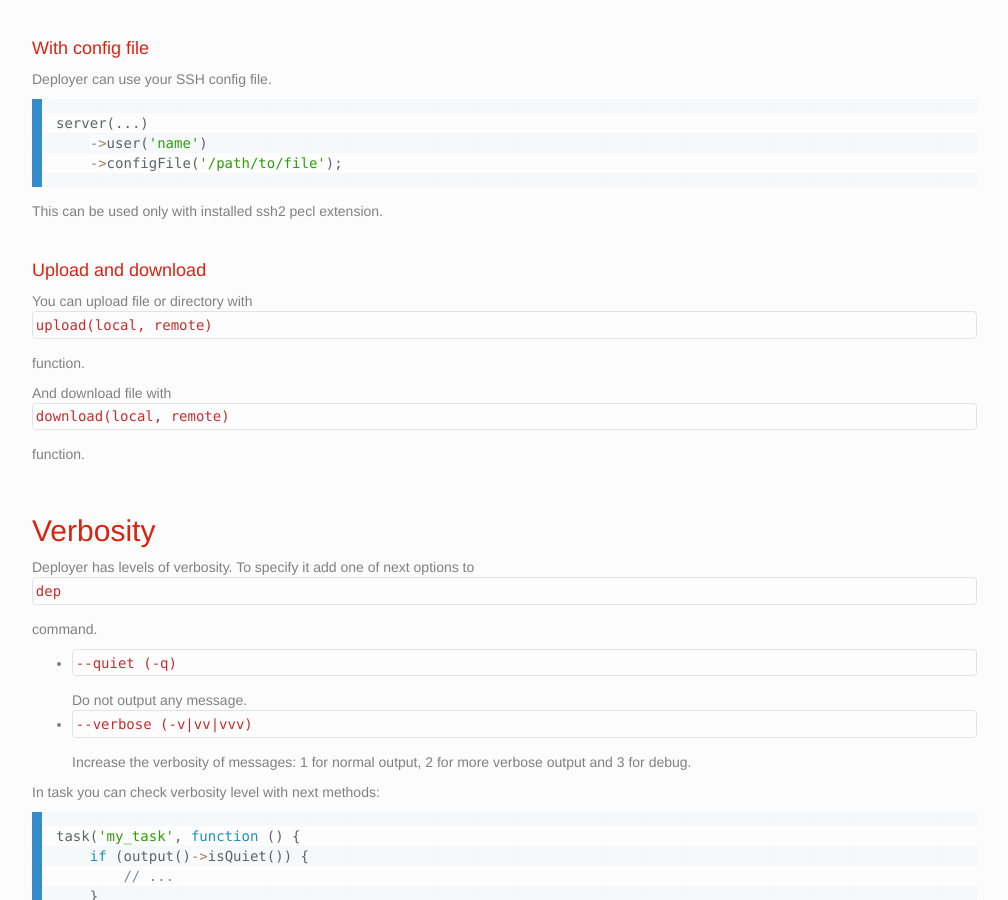
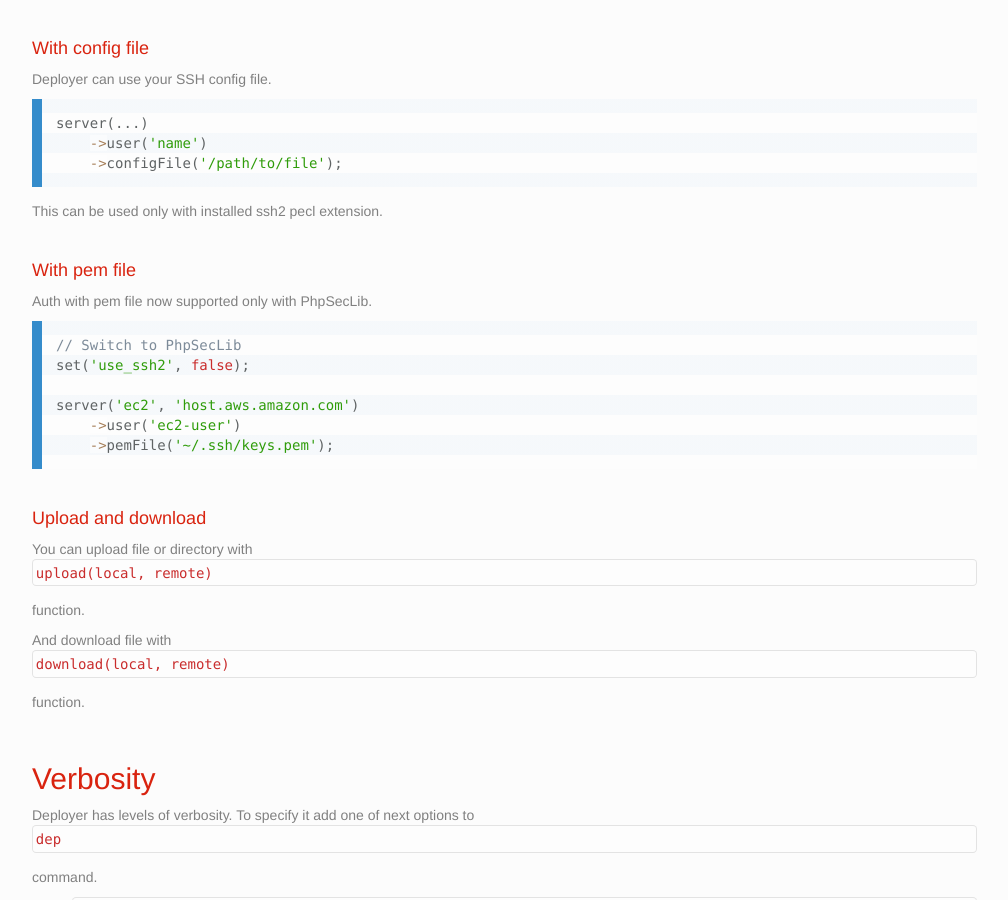
Before and after one commit to deployphp/deployer, a Jekyll site: the page built from index.md, in a window 1280 px wide and 900 px high, scrolled down 6663 px. Shown: the whole window, without its empty margins (233-1241 px from the left). Built offline with Jekyll 4.4.1, drawn with Linux system fonts in a browser that asks for light colours.

Commit message:
Update docs about pem files.

```diff
--- a/_includes/menu.html
+++ b/_includes/menu.html
@@ -21,6 +21,7 @@
             <li><a href="#with-username-and-password">With username and password</a></li>
             <li><a href="#with-public-key">With public key</a></li>
             <li><a href="#with-config-file">With config file</a></li>
+            <li><a href="#with-pem-file">With pem file</a></li>
             <li><a href="#upload-and-download">Upload and download</a></li>
         </ul>
     </li>
--- a/index.md
+++ b/index.md
@@ -310,6 +310,19 @@ server(...)
 
 This can be used only with installed ssh2 pecl extension.
 
+
+<h4><a name="with-pem-file">With pem file</a></h4>
+
+Auth with pem file now supported only with PhpSecLib.
+
+~~~ php
+// Switch to PhpSecLib
+set('use_ssh2', false);
+
+server('ec2', 'host.aws.amazon.com')
+    ->user('ec2-user')
+    ->pemFile('~/.ssh/keys.pem');
+~~~
 
 <h4><a name="upload-and-download">Upload and download</a></h4>
 
```
